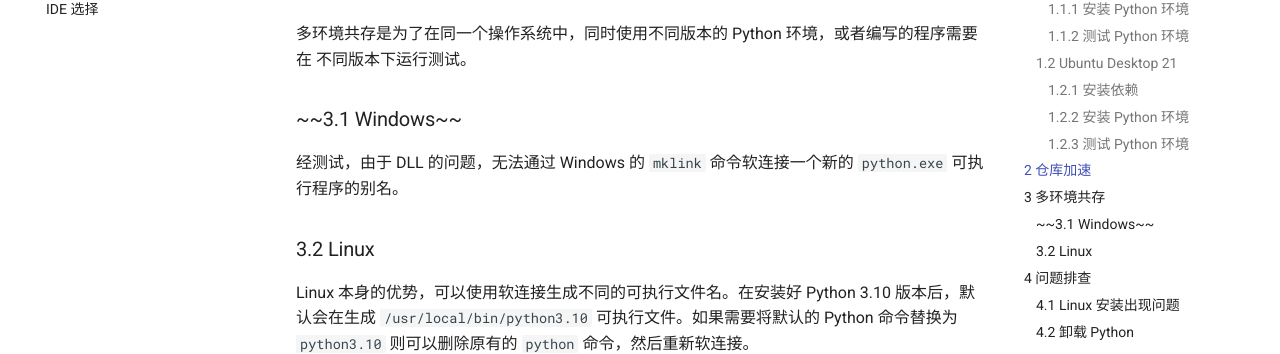
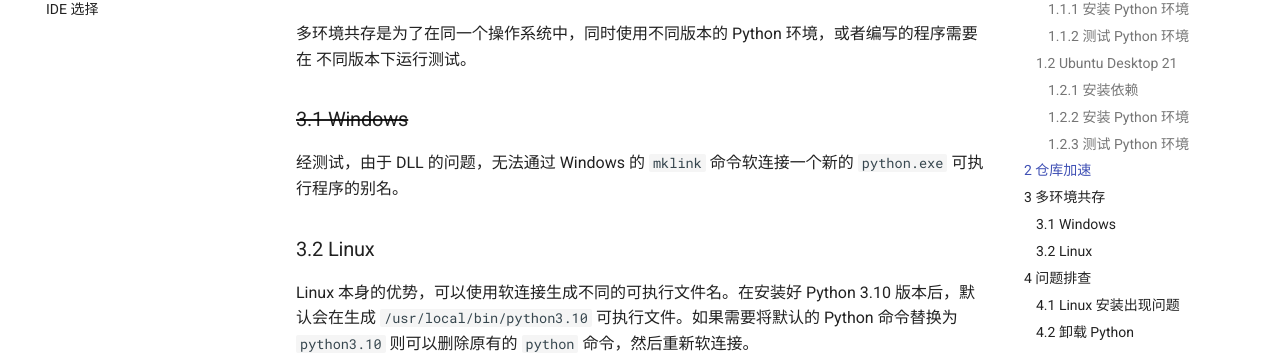
Before and after one commit to pyloong/pythonic-project-guidelines, an MkDocs documentation site: the page built from docs/introduction/install.md, in a window 1280 px wide and 900 px high, scrolled down 5999 px. Shown: the part 153-507 px from the top of the window. Built offline with MkDocs 1.6.1 and Material for MkDocs 9.7.7, drawn with Linux system fonts in a browser that asks for light colours; comment, search, counter and statistics services are not loaded.

Commit message:
chore: 升级mkdocs-material版本8.4.1，插件添加

```diff
--- a/mkdocs.yml
+++ b/mkdocs.yml
@@ -30,6 +30,9 @@
   - pymdownx.details
   - pymdownx.superfences
   - pymdownx.tabbed
+  - pymdownx.caret
+  - pymdownx.mark
+  - pymdownx.tilde
   - attr_list
   - md_in_html
   - pymdownx.tasklist:
--- a/requirements.txt
+++ b/requirements.txt
@@ -1 +1 @@
-mkdocs-material==8.4.1
+mkdocs-material==8.5.11
```
